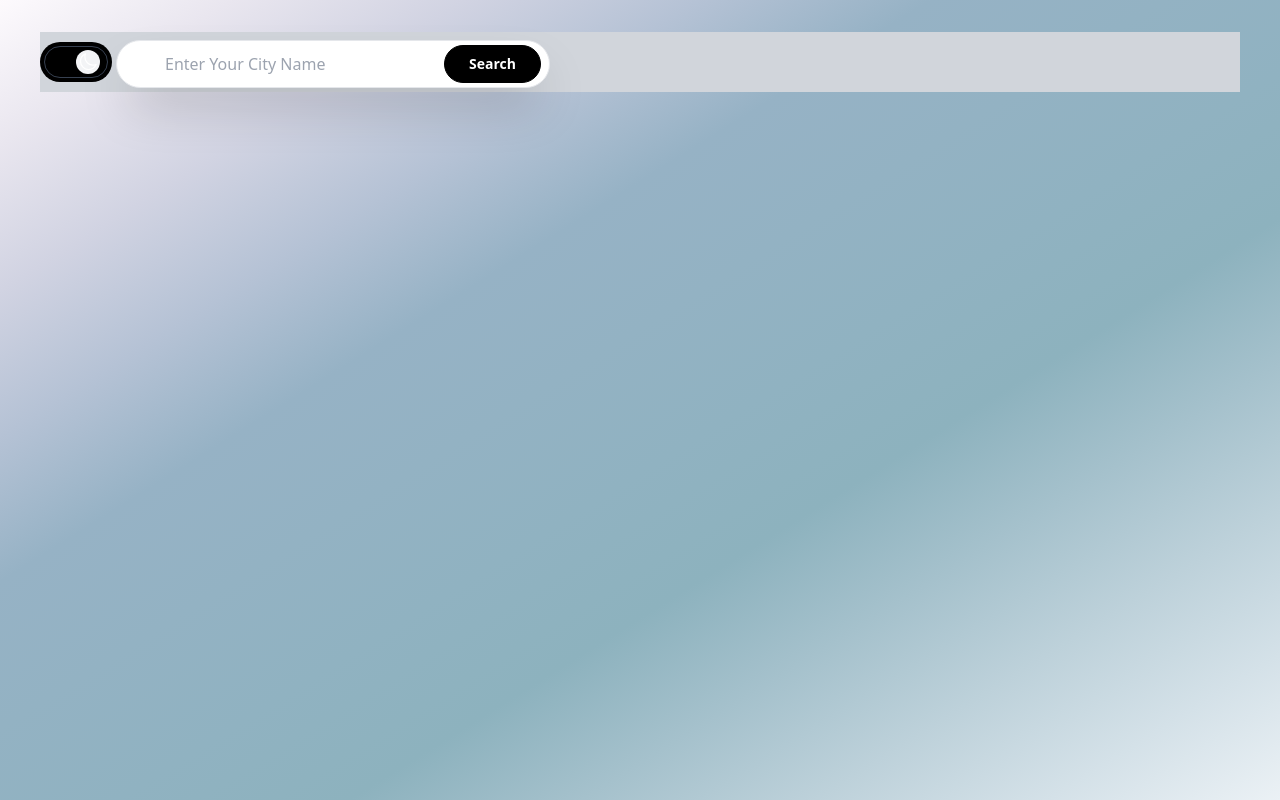
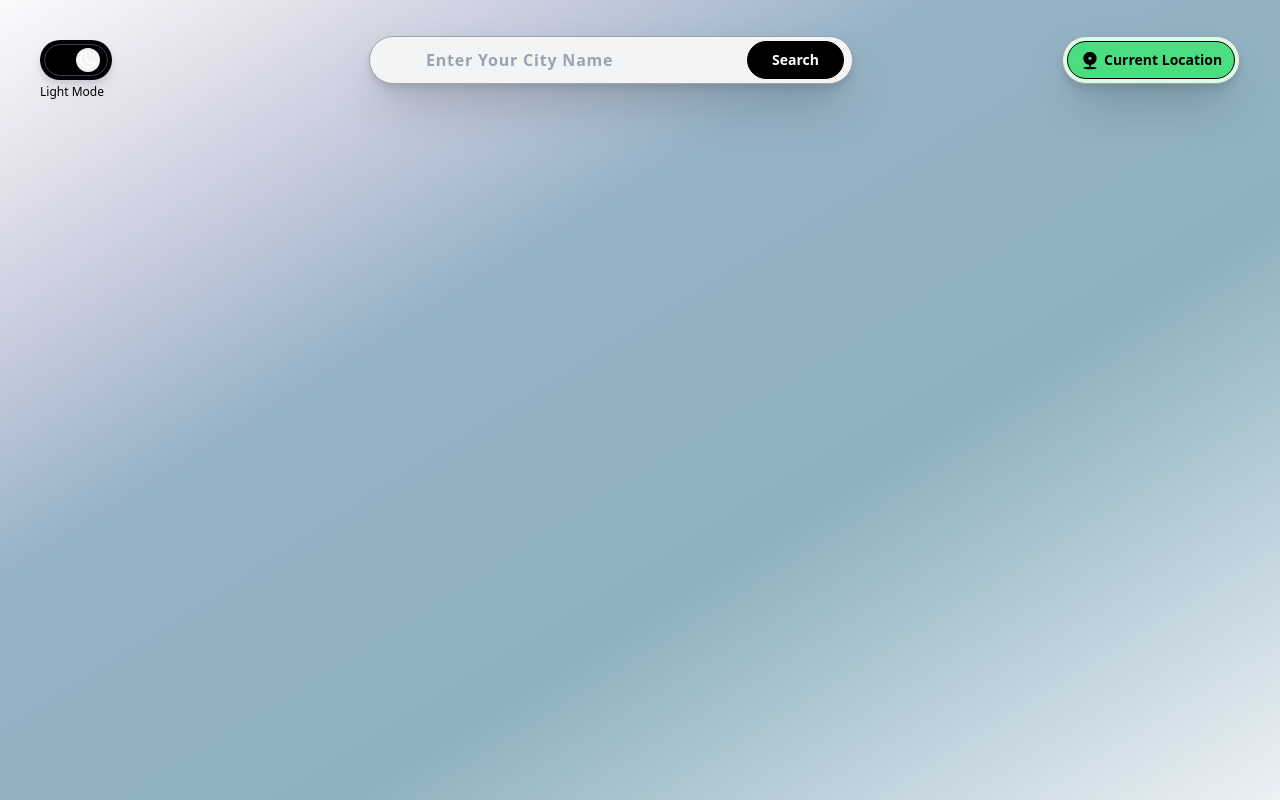
Before and after one commit to Dhaneshwar7/Weather-WebApp, a Next.js app: page / in a window 1280 px wide. Built offline with nearby package versions, Linux system fonts and the light colour scheme.

Commit message:
search bar and current location design

```diff
--- a/src/components/Nav/Nav.jsx
+++ b/src/components/Nav/Nav.jsx
@@ -7,18 +7,17 @@ const Nav = () => {
 	const [loading, setLoading] = useState(false);
 	useEffect(() => {
 		setMounted(true);
-		console.log(localStorage.getItem('theme'));
 	}, []);
 	const handleSearchChange = () => {};
 
 	if (!mounted) return null;
 	return (
 		<>
-			<nav className="flex  bg-gray-300 items-center">
+			<nav className="flex  items-center justify-between w-full ">
 				<div className="DarkModeButton relative">
 					<button
 						onClick={() => setTheme(theme === 'dark' ? 'light' : 'dark')}
-						className="text-white bg-black rounded-full p-1  dark:text-black dark:bg-white flex items-center"
+						className="text-white bg-black rounded-full p-1  dark:text-black dark:bg-white flex items-center drop-shadow-lg	"
 					>
 						<label
 							htmlFor="dark-toggle"
@@ -31,7 +30,7 @@ const Nav = () => {
 											theme === 'light'
 												? 'left-2 max-sm:left-3'
 												: 'left-1/2 max-sm:left-2/3'
-										} transition-left-right duration-700 ease-in-out dark:bg-black bg-gray-100 max-sm:w-5 max-sm:h-5 w-6 h-6 rounded-full delay-300 flex items-center justify-center `}
+										} transition-left-right duration-500 ease-in-out dark:bg-black bg-gray-100 max-sm:w-5 max-sm:h-5 w-6 h-6 rounded-full delay-300 flex items-center justify-center `}
 									>
 										{theme === 'light' ? (
 											<svg
@@ -69,13 +68,15 @@ const Nav = () => {
 							</div>
 						</label>
 					</button>
-					{/* <div className='absolute flex-wrap whitespace-nowrap'>{theme === 'dark' ? 'Dark Mode' : 'Light Mode'}</div> */}
+					<div className="absolute flex-wrap whitespace-nowrap text-xs max-sm:text-[10px] mt-1">
+						{theme === 'dark' ? 'Dark Mode' : 'Light Mode'}
+					</div>
 				</div>
 				<div className="SearchBar">
-					<div className="container mx-auto flex flex-wrap justify-between max-sm:flex max-sm:px-3 max-sm:items-center  p-1 flex-col md:flex-row max-sm:flex-row max-sm:justify-between items-center">
-						<form action="/search" className="max-sm:w-2/3">
+					<div className="container mx-auto flex max-sm:px-1  p-1">
+						<form action="/search" className="max-sm:w-full ml-12 max-sm:ml-0">
 							<label
-								className="mx-auto mt-1 max-sm:mt-0 relative max-sm:flex max-sm:justify-betwee max-sm:whitespace-nowrap max-sm:flex-row bg-white min-w-xl max-w-2xl max-sm:max-w-sm flex flex-col md:flex-row items-center justify-center border py-1 px-2 rounded-full gap-2 shadow-2xl focus-within:border-gray-300"
+								className="mx-auto max-sm:mt-0 relative max-sm:flex max-sm:justify-betwee max-sm:whitespace-nowrap max-sm:flex-row bg-gray-100 dark:bg-d-col min-w-xl max-w-2xl max-sm:max-w-sm flex flex-col md:flex-row items-center justify-center border-[.8px] border-zinc-400 py-1 px-2 rounded-full gap-2 shadow-2xl  focus-within:border-gray-300 drop-shadow-lg dark:drop-shadow-3xl"
 								htmlFor="search"
 							>
 								<input
@@ -84,11 +85,11 @@ const Nav = () => {
 									name="search"
 									required={true}
 									onChange={handleSearchChange}
-									className="px-10 text-black py-1 max-sm:py-0 w-full max-sm:w-2/3 max-sm:px-2 rounded-md flex-1 outline-none bg-white"
+									className="px-5 ml-7 max-sm:ml-2 dark:text-white text-black tracking-wider font-semibold text-base py-1 max-sm:py-0 w-full max-sm:w-2/3 max-sm:px-2 rounded-md flex-1 outline-none bg-transparent dark:placeholder:text-gray-400 max-sm:placeholder:text-xs dark:placeholder:text-opacity-80 placeholder:text-gray-400 "
 								/>
 								<button
 									type="submit"
-									className="w-full md:w-auto px-6 max-sm:p-1 py-2 max-sm:w-1/4 bg-black border-black text-white fill-white active:scale-95 duration-100 border will-change-transform overflow-hidden relative rounded-full transition-all"
+									className="w-full md:w-auto ml-12 max-sm:ml-0 px-6 max-sm:p-1 py-2 max-sm:w-1/4 bg-black border-black text-white fill-white active:scale-95 duration-100 border will-change-transform overflow-hidden relative rounded-full transition-all"
 								>
 									<div className="flex items-center transition-all opacity-1">
 										{loading ? (
@@ -101,7 +102,7 @@ const Nav = () => {
 												/> */}
 											</span>
 										) : (
-											<span className="text-sm max-sm:text-xs font-semibold whitespace-nowrap truncate mx-auto">
+											<span className="text-sm max-sm:text-[10px] font-semibold whitespace-nowrap truncate mx-auto">
 												Search
 											</span>
 										)}
@@ -111,6 +112,33 @@ const Nav = () => {
 						</form>
 					</div>
 				</div>
+				<div className="CurrentLocation">
+					<label
+						className="mx-auto max-sm:mt-0 max-sm:w-full relative max-sm:flex max-sm:justify-betwee max-sm:whitespace-nowrap max-sm:flex-row bg-green-100 dark:bg-d-col min-w-xl max-w-2xl max-sm:max-w-sm flex flex-col md:flex-row items-center justify-center border-[.8px] border-zinc-400 py-1 px-1 rounded-full gap-2 shadow-2xl  focus-within:border-gray-300 drop-shadow-lg dark:drop-shadow-3xl"
+						htmlFor="search"
+					>
+						<button
+							type="submit"
+							className="w-full md:w-auto px-3 max-sm:p-1 py-2 max-sm:w-full dark:bg-green-700 text-black dark:text-gray-100 dark:hover:bg-green-600 bg-green-400 hover:bg-green-500 border-black fill-white active:scale-95 duration-100 border-[.5px] will-change-transform overflow-hidden relative rounded-full transition-all"
+						>
+							<div className="flex items-center transition-all opacity-1 gap-1">
+								<span className="text-sm max-sm:text-xs font-semibold whitespace-nowrap truncate mx-auto">
+									<svg
+										xmlns="http://www.w3.org/2000/svg"
+										viewBox="0 0 24 24"
+										fill="currentColor"
+										className="w-5 h-5 max-sm:w-7 max-sm:h-5"
+									>
+										<path d="M11 17.9381C7.05369 17.446 4 14.0796 4 10C4 5.58172 7.58172 2 12 2C16.4183 2 20 5.58172 20 10C20 14.0796 16.9463 17.446 13 17.9381V20.0116C16.9463 20.1039 20 20.7351 20 21.5C20 22.3284 16.4183 23 12 23C7.58172 23 4 22.3284 4 21.5C4 20.7351 7.05369 20.1039 11 20.0116V17.9381ZM12 12C13.1046 12 14 11.1046 14 10C14 8.89543 13.1046 8 12 8C10.8954 8 10 8.89543 10 10C10 11.1046 10.8954 12 12 12Z"></path>
+									</svg>
+								</span>
+								<span className="text-sm max-sm:text-[8px] max-sm:hidden font-semibold whitespace-nowrap truncate mx-auto">
+									Current Location
+								</span>
+							</div>
+						</button>
+					</label>
+				</div>
 			</nav>
 		</>
 	);
--- a/src/styles/globals.css
+++ b/src/styles/globals.css
@@ -5,5 +5,6 @@
 
 body {
   color: rgb(var(--foreground-rgb));
+  box-shadow: 0 35px 35px rgba(145, 144, 144, 0.25);
 
 }
--- a/tailwind.config.js
+++ b/tailwind.config.js
@@ -8,6 +8,15 @@ module.exports = {
 	],
 	theme: {
 		extend: {
+			dropShadow: {
+				'3xl': '0 10px 15px rgba(145, 144, 144, 0.25)',
+			},
+			colors: {
+				'd-color': '#444444',
+			},
+			backgroundColor: {
+				'd-col': '#444444',
+			},
 			backgroundImage: {
 				'dark-lg':
 					'linear-gradient(to right bottom, #191819, #212022, #2a292b, #323235, #3a3b3f, #3d3f42, #3f4246, #3d4042, #414446, #404344, #3f4141, #3e3f3f)',
```
